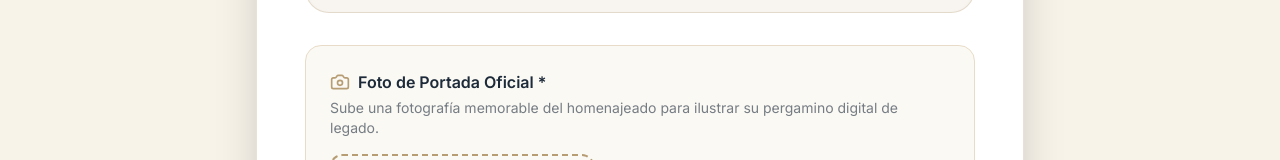
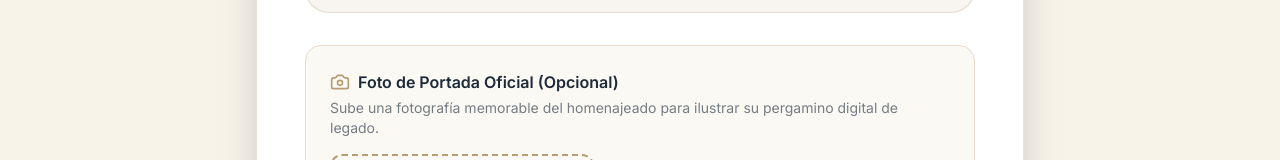
Before and after one commit to ritohp/MediaNaranja, a React (Vite) app: page /legado/1 in a window 1280 px wide. Shown: the part 732-892 px from the top of the page. Built offline with nearby package versions, Linux system fonts and the light colour scheme; no server answers; the database is empty; a web font is replaced by a local one.

Commit message:
feat: hacer opcional la foto en el formulario de la biografia

```diff
--- a/src/pages/TributeWizard.tsx
+++ b/src/pages/TributeWizard.tsx
@@ -140,8 +140,8 @@ export default function TributeWizard() {
       return;
     }
 
-    if (!customDedication.trim() || !majorMilestone.trim() || !photoUrl) {
-      alert("Por favor completa todos los campos (foto, dedicatoria e hito de vida) para diseñar tu Biografía Digital.");
+    if (!customDedication.trim() || !majorMilestone.trim()) {
+      alert("Por favor completa los campos de dedicatoria e hito de vida para diseñar tu Biografía Digital.");
       return;
     }
 
@@ -326,7 +326,7 @@ export default function TributeWizard() {
                 <div>
                   <label className="block text-base font-bold text-[#1C2A39] mb-1 flex items-center gap-2">
                     <Camera className="text-[#B69D74]" size={20} />
-                    Foto de Portada Oficial *
+                    Foto de Portada Oficial (Opcional)
                   </label>
                   <p className="text-sm text-[#1C2A39]/60">Sube una fotografía memorable del homenajeado para ilustrar su pergamino digital de legado.</p>
                 </div>
```
